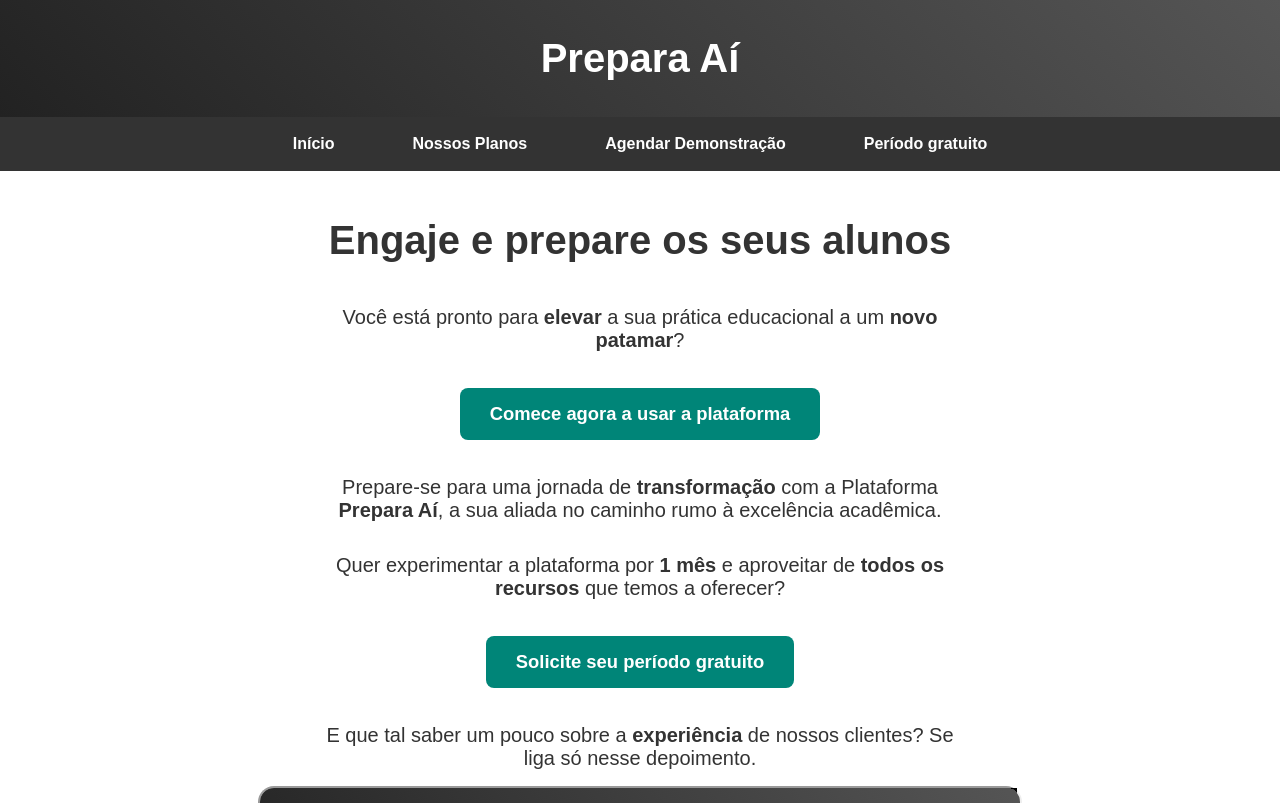
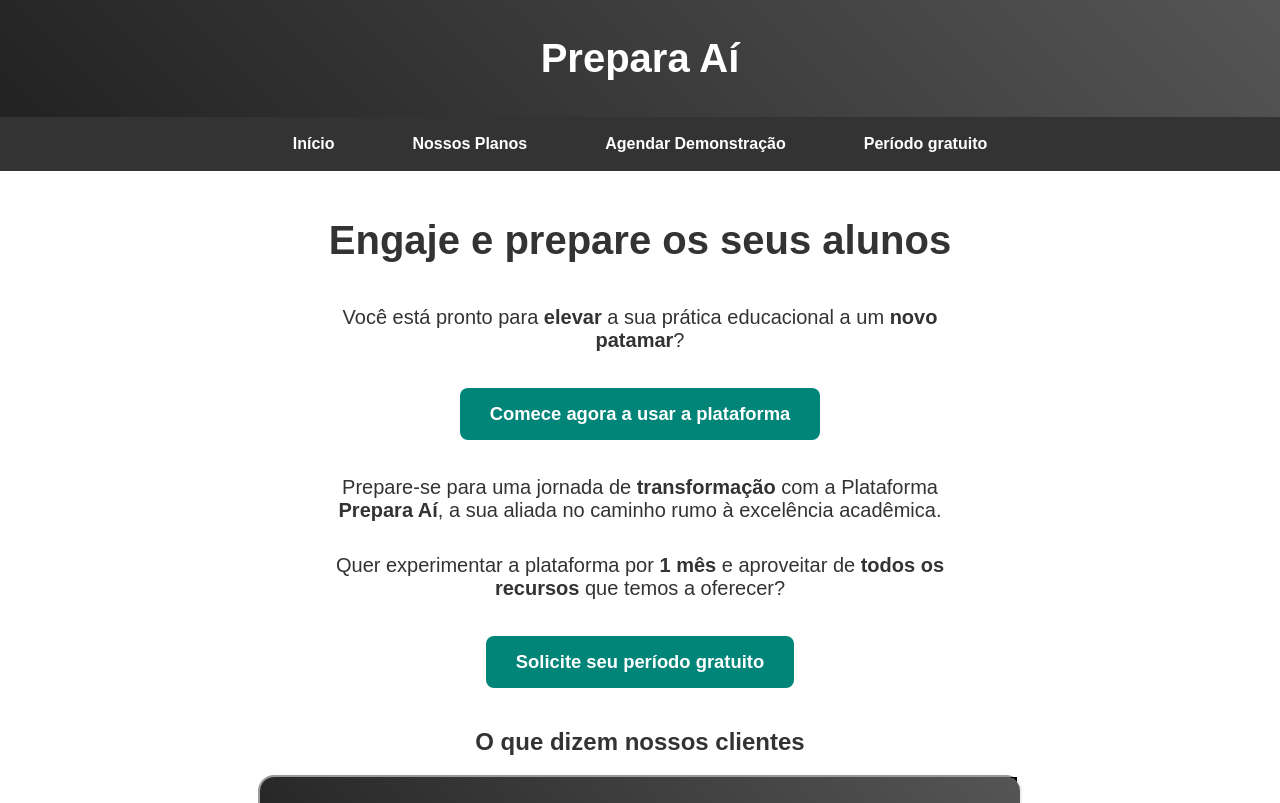
Before and after one commit to Lenoxel/prepara-ai-landing-page, a Svelte app: page / in a window 1280 px wide. Shown: the top 803 px of the page. Built offline with nearby package versions, Linux system fonts and the light colour scheme.

Commit message:
feat: add testimony text heading before platform demonstration

```diff
--- a/src/components/Main/root.svelte
+++ b/src/components/Main/root.svelte
@@ -78,10 +78,7 @@
     trackingDetails={{ name: "request_free_trial_button" }}
   />
 
-  <p class="main-subtitle">
-    E que tal saber um pouco sobre a <strong>experiência</strong> de nossos clientes?
-    Se liga só nesse depoimento.
-  </p>
+  <h2>O que dizem nossos clientes</h2>
 
   <Video
     width={760}
```
